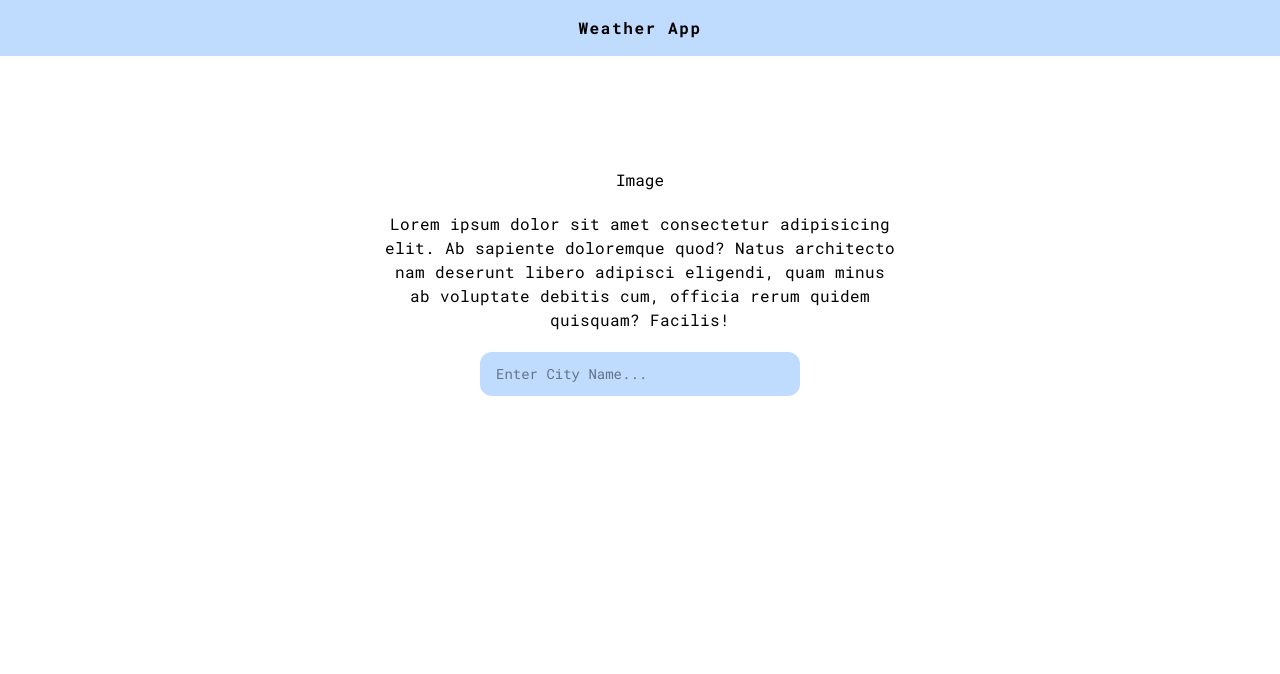
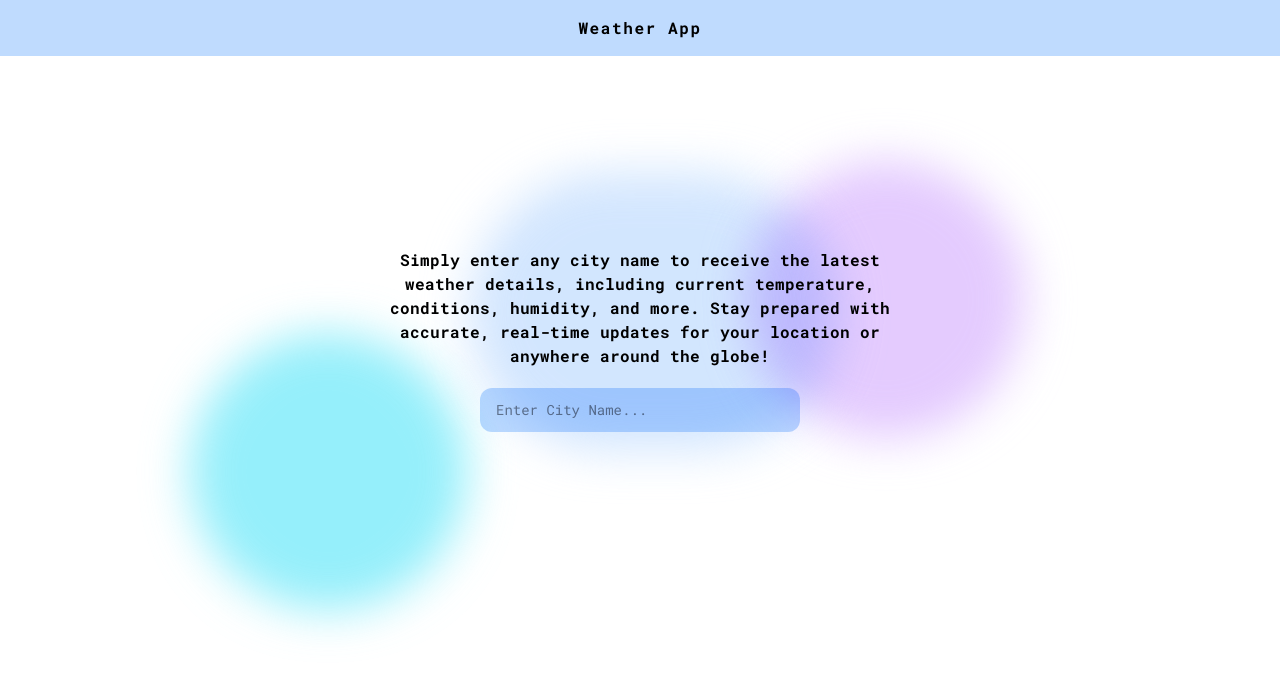
Before and after one commit to jjustinlovell/Weather-App, a React (Vite) app: page / in a window 1280 px wide. Shown: the top 674 px of the page. Built offline with nearby package versions, Linux system fonts and the light colour scheme.

Commit message:
styling home, adding jumbotron text

```diff
--- a/src/ui/Home.jsx
+++ b/src/ui/Home.jsx
@@ -38,15 +38,17 @@ export default function Home() {
   }
 
   return (
-    <div className="px-4 my-24 space-y-5 text-center sm:my-28">
+    <div className="px-4 my-24 space-y-5 text-center sm:my-48">
       {loading && <Loader />}
-      <h1>Image</h1>
-      <h2 className="mx-auto text-sm tracking-wide sm:text-base sm:max-w-lg">
-        Lorem ipsum dolor sit amet consectetur adipisicing elit. Ab sapiente
-        doloremque quod? Natus architecto nam deserunt libero adipisci eligendi,
-        quam minus ab voluptate debitis cum, officia rerum quidem quisquam?
-        Facilis!
-      </h2>
+        <div className="absolute bg-blue-200 rounded-full pointer-events-none right-1/3 top-40 opacity-70 w-96 h-72 mix-blend-multiply filter blur-xl animate-blob"></div>
+        <div className="absolute bg-purple-300 rounded-full pointer-events-none left-[750px] opacity-70 top-32 w-72 h-72 mix-blend-multiply filter blur-xl animate-blob animation-delay-2000"></div>
+        <div className="absolute rounded-full pointer-events-none top-[300px] opacity-70 bg-cyan-300 right-[800px] w-72 h-72 mix-blend-multiply filter blur-xl animate-blob animation-delay-4000"></div>
+        <h2 className="mx-auto text-sm font-extrabold mt-[200px] tracking-wide sm:text-base sm:max-w-lg">
+          Simply enter any city name to receive the latest weather details,
+          including current temperature, conditions, humidity, and more. Stay
+          prepared with accurate, real-time updates for your location or
+          anywhere around the globe!
+        </h2>
       <form onSubmit={handleSubmit}>
         <input
           className="px-4 py-3 text-sm transition-all duration-300 bg-blue-200 w-80 placeholder-slate-500 rounded-xl sm:focus:w-96 focus:outline-none focus:ring focus:ring-blue-500 focus:ring-opacity-50"
```
